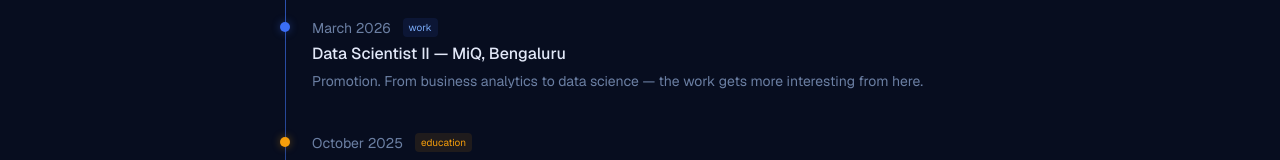
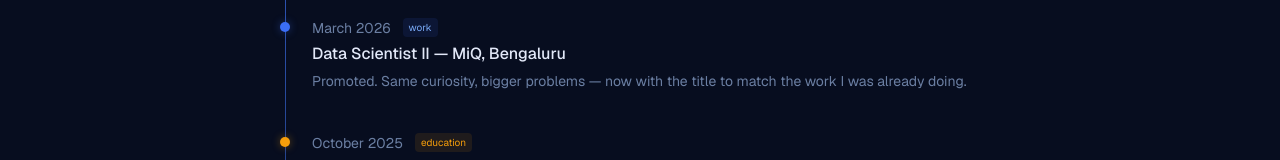
Before and after one commit to YashRajSingh1001/digital-garden, a Next.js app: page /timeline in a window 1280 px wide. Shown: the part 578-738 px from the top of the page. Built offline with nearby package versions, Linux system fonts and the light colour scheme; a web font is replaced by a local one.

Commit message:
Fix timeline DS2 description

```diff
--- a/data/timeline.ts
+++ b/data/timeline.ts
@@ -66,7 +66,7 @@ export const milestones: Milestone[] = [
     year: "2026",
     month: "March",
     title: "Data Scientist II — MiQ, Bengaluru",
-    description: "Promotion. From business analytics to data science — the work gets more interesting from here.",
+    description: "Promoted. Same curiosity, bigger problems — now with the title to match the work I was already doing.",
     type: "work",
   },
   {
```
